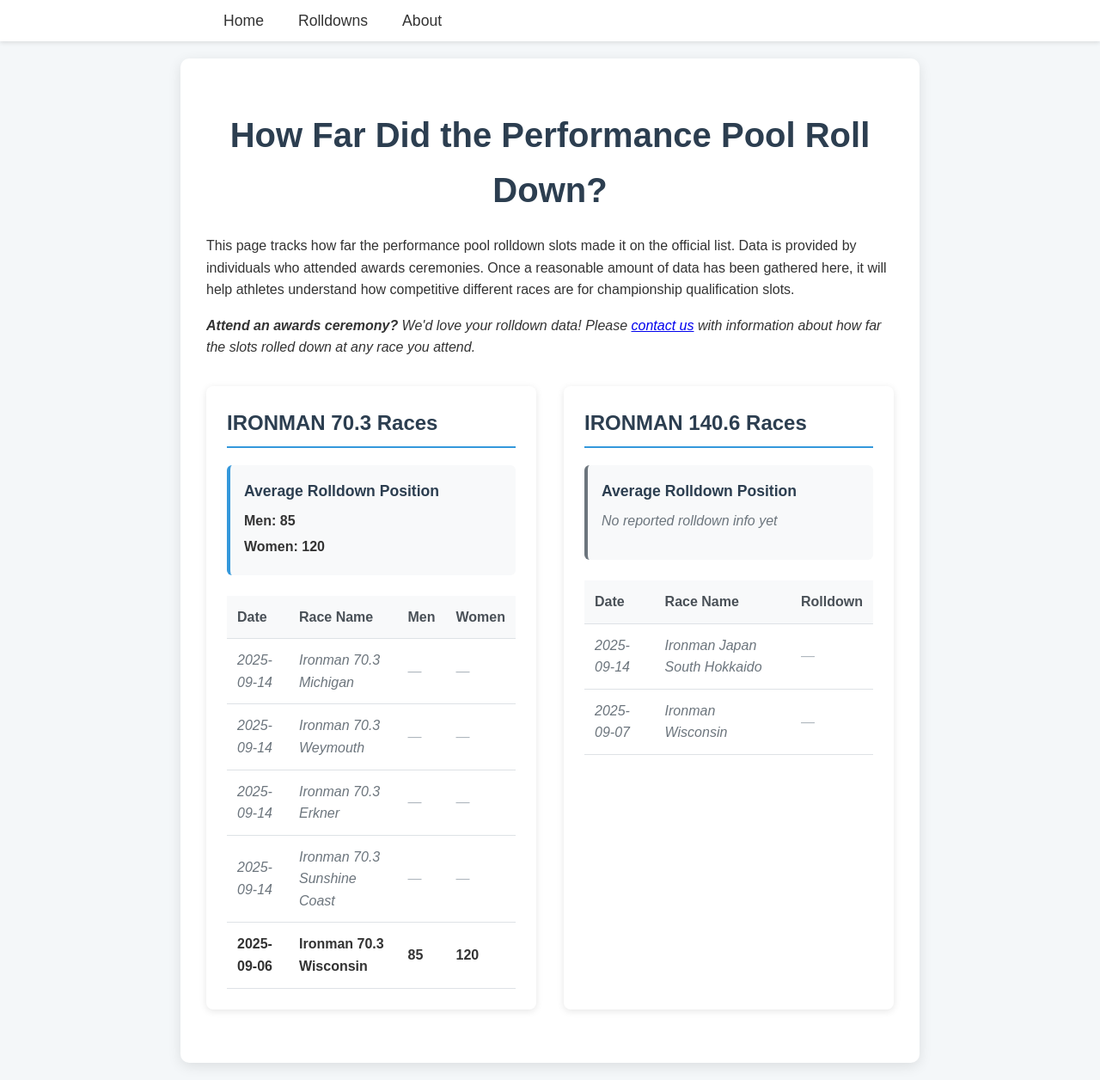
After one commit to Tapin42/canikona, a Flask app: page /rolldowns in a window 1280 px wide. The commit adds this page. Shown: the whole page at 86% size. Run offline with Flask 3, Linux system fonts and the light colour scheme.

Commit message:
feat: rolldowns route

```diff
--- a/app.py
+++ b/app.py
@@ -1,5 +1,6 @@
 import os
 import json
+import math
 from flask import Flask, render_template, abort, jsonify, redirect, url_for, current_app
 from datetime import date, datetime, timedelta
 import parse_live_data
@@ -169,6 +170,46 @@ def home():
 def about():
     return render_template('about.html')
 
+@app.route('/rolldowns')
+def rolldowns():
+    races = get_races()
+
+    # Separate races by distance
+    races_703 = [race for race in races if race['distance'] == '70.3']
+    races_1406 = [race for race in races if race['distance'] == '140.6']
+
+    # Calculate averages for 70.3 races
+    men_703_rolldowns = []
+    women_703_rolldowns = []
+
+    for race in races_703:
+        rolldown = race.get('known_rolldown', {})
+        if isinstance(rolldown, dict):
+            if rolldown.get('men') is not None:
+                men_703_rolldowns.append(rolldown['men'])
+            if rolldown.get('women') is not None:
+                women_703_rolldowns.append(rolldown['women'])
+
+    men_703_average = math.floor(sum(men_703_rolldowns) / len(men_703_rolldowns)) if men_703_rolldowns else None
+    women_703_average = math.floor(sum(women_703_rolldowns) / len(women_703_rolldowns)) if women_703_rolldowns else None
+
+    # Calculate averages for 140.6 races
+    rolldowns_1406 = []
+
+    for race in races_1406:
+        rolldown = race.get('known_rolldown')
+        if isinstance(rolldown, int):
+            rolldowns_1406.append(rolldown)
+
+    average_1406 = math.floor(sum(rolldowns_1406) / len(rolldowns_1406)) if rolldowns_1406 else None
+
+    return render_template('rolldowns.html',
+                         races_703=races_703,
+                         races_1406=races_1406,
+                         men_703_average=men_703_average,
+                         women_703_average=women_703_average,
+                         average_1406=average_1406)
+
 @app.route('/results/<race_name>')
 @app.route('/results/<race_name>/')
 def redirect_to_results(race_name):
--- a/static/css/styles.css
+++ b/static/css/styles.css
@@ -468,3 +468,145 @@ form {
     font-style: italic;
     color: #6c757d;
 }
+
+/* Rolldowns page specific styles */
+.rolldown-content {
+    margin-bottom: 2rem;
+}
+
+.rolldown-content p {
+    margin-bottom: 1rem;
+}
+
+.rolldown-columns {
+    display: grid;
+    grid-template-columns: 1fr 1fr;
+    gap: 2rem;
+    margin-top: 2rem;
+}
+
+.rolldown-column {
+    background-color: #fff;
+    padding: 1.5rem;
+    border-radius: 8px;
+    box-shadow: 0 2px 8px rgba(0,0,0,0.1);
+}
+
+.rolldown-column h2 {
+    margin-top: 0;
+    color: #2c3e50;
+    border-bottom: 2px solid #3498db;
+    padding-bottom: 0.5rem;
+}
+
+.averages {
+    background-color: #f8f9fa;
+    padding: 1rem;
+    margin-bottom: 1.5rem;
+    border-radius: 6px;
+    border-left: 4px solid #3498db;
+}
+
+.averages h3 {
+    margin-top: 0;
+    margin-bottom: 0.5rem;
+    color: #2c3e50;
+    font-size: 1.1em;
+}
+
+.averages p {
+    margin: 0.25rem 0;
+    font-weight: 600;
+}
+
+.no-rolldown-info-box {
+    background-color: #f8f9fa;
+    padding: 1rem;
+    margin-bottom: 1.5rem;
+    border-radius: 6px;
+    border-left: 4px solid #6c757d;
+}
+
+.no-rolldown-info-box h3 {
+    margin-top: 0;
+    margin-bottom: 0.5rem;
+    color: #2c3e50;
+    font-size: 1.1em;
+}
+
+.no-rolldown-text {
+    margin: 0.25rem 0;
+    font-style: italic;
+    color: #6c757d;
+    font-weight: normal;
+}
+
+.rolldown-table {
+    width: 100%;
+    border-collapse: collapse;
+    margin-top: 1rem;
+}
+
+.rolldown-table th,
+.rolldown-table td {
+    padding: 0.75rem;
+    text-align: left;
+    border-bottom: 1px solid #dee2e6;
+}
+
+.rolldown-table th {
+    background-color: #f8f9fa;
+    font-weight: 600;
+    color: #495057;
+}
+
+.rolldown-table tbody tr:hover {
+    background-color: #f8f9fa;
+}
+
+/* Styling for rows with and without data */
+.rolldown-table .has-data {
+    font-weight: bold;
+}
+
+.rolldown-table .no-data {
+    font-style: italic;
+    color: #6c757d;
+}
+
+.rolldown-table .no-data-text {
+    color: #adb5bd;
+    font-style: italic;
+}
+
+.no-data-message,
+.no-rolldown-info {
+    font-style: italic;
+    color: #6c757d;
+    text-align: center;
+    padding: 2rem;
+    background-color: #f8f9fa;
+    border-radius: 6px;
+    margin-top: 1rem;
+}
+
+/* Responsive design for rolldown columns */
+@media (max-width: 768px) {
+    .rolldown-columns {
+        grid-template-columns: 1fr;
+        gap: 1rem;
+    }
+
+    .rolldown-column {
+        padding: 1rem;
+    }
+
+    .rolldown-table {
+        font-size: 0.9em;
+    }
+
+    .rolldown-table th,
+    .rolldown-table td {
+        padding: 0.5rem 0.25rem;
+    }
+}
--- a/templates/partials/nav.html
+++ b/templates/partials/nav.html
@@ -5,6 +5,7 @@
 <nav class="nav-menu">
     <ul>
         <li><a href="/">Home</a></li>
+        <li><a href="/rolldowns">Rolldowns</a></li>
         <li><a href="/about">About</a></li>
     </ul>
 </nav>
--- /dev/null
+++ b/templates/rolldowns.html
@@ -0,0 +1,129 @@
+{% extends "base.html" %}
+
+{% block title %}Performance Pool Rolldowns - Can I Kona?{% endblock %}
+
+{% block content %}
+<h1>How Far Did the Performance Pool Roll Down?</h1>
+
+<div class="rolldown-content">
+    <p>
+        This page tracks how far the performance pool rolldown slots made it on the official list.
+        Data is provided by individuals who attended awards ceremonies. Once a reasonable amount
+        of data has been gathered here, it will help athletes understand how competitive different
+        races are for championship qualification slots.
+    </p>
+
+    <p><em><strong>Attend an awards ceremony?</strong> We'd love your rolldown data! Please <a href="/about">contact us</a> with information about how far the slots rolled down at any race you attend.</em></p>
+
+    <div class="rolldown-columns">
+        <div class="rolldown-column">
+            <h2>IRONMAN 70.3 Races</h2>
+
+            {% if men_703_average is not none or women_703_average is not none %}
+            <div class="averages">
+                <h3>Average Rolldown Position</h3>
+                {% if men_703_average is not none %}
+                <p><strong>Men:</strong> {{ men_703_average }}</p>
+                {% endif %}
+                {% if women_703_average is not none %}
+                <p><strong>Women:</strong> {{ women_703_average }}</p>
+                {% endif %}
+            </div>
+            {% elif races_703 %}
+            <div class="no-rolldown-info-box">
+                <h3>Average Rolldown Position</h3>
+                <p class="no-rolldown-text">No reported rolldown info yet</p>
+            </div>
+            {% endif %}
+
+            {% if races_703 %}
+            <table class="rolldown-table">
+                <thead>
+                    <tr>
+                        <th>Date</th>
+                        <th>Race Name</th>
+                        <th>Men</th>
+                        <th>Women</th>
+                    </tr>
+                </thead>
+                <tbody>
+                    {% for race in races_703 %}
+                    {% set rolldown = race.get('known_rolldown', {}) %}
+                    {% set has_men_data = rolldown.get('men') is not none %}
+                    {% set has_women_data = rolldown.get('women') is not none %}
+                    {% set has_any_data = has_men_data or has_women_data %}
+                    <tr class="{% if has_any_data %}has-data{% else %}no-data{% endif %}">
+                        <td>{{ race.date }}</td>
+                        <td>{{ race.name }}</td>
+                        <td>
+                            {% if has_men_data %}
+                                {{ rolldown.men }}
+                            {% else %}
+                                <span class="no-data-text">—</span>
+                            {% endif %}
+                        </td>
+                        <td>
+                            {% if has_women_data %}
+                                {{ rolldown.women }}
+                            {% else %}
+                                <span class="no-data-text">—</span>
+                            {% endif %}
+                        </td>
+                    </tr>
+                    {% endfor %}
+                </tbody>
+            </table>
+            {% else %}
+            <p class="no-data-message">No 70.3 races found.</p>
+            {% endif %}
+        </div>
+
+        <div class="rolldown-column">
+            <h2>IRONMAN 140.6 Races</h2>
+
+            {% if average_1406 is not none %}
+            <div class="averages">
+                <h3>Average Rolldown Position</h3>
+                <p><strong>Overall:</strong> {{ average_1406 }}</p>
+            </div>
+            {% elif races_1406 %}
+            <div class="no-rolldown-info-box">
+                <h3>Average Rolldown Position</h3>
+                <p class="no-rolldown-text">No reported rolldown info yet</p>
+            </div>
+            {% endif %}
+
+            {% if races_1406 %}
+            <table class="rolldown-table">
+                <thead>
+                    <tr>
+                        <th>Date</th>
+                        <th>Race Name</th>
+                        <th>Rolldown</th>
+                    </tr>
+                </thead>
+                <tbody>
+                    {% for race in races_1406 %}
+                    {% set rolldown = race.get('known_rolldown') %}
+                    {% set has_data = rolldown is not none %}
+                    <tr class="{% if has_data %}has-data{% else %}no-data{% endif %}">
+                        <td>{{ race.date }}</td>
+                        <td>{{ race.name }}</td>
+                        <td>
+                            {% if has_data %}
+                                {{ rolldown }}
+                            {% else %}
+                                <span class="no-data-text">—</span>
+                            {% endif %}
+                        </td>
+                    </tr>
+                    {% endfor %}
+                </tbody>
+            </table>
+            {% else %}
+            <p class="no-data-message">No 140.6 races found.</p>
+            {% endif %}
+        </div>
+    </div>
+</div>
+{% endblock %}
```
